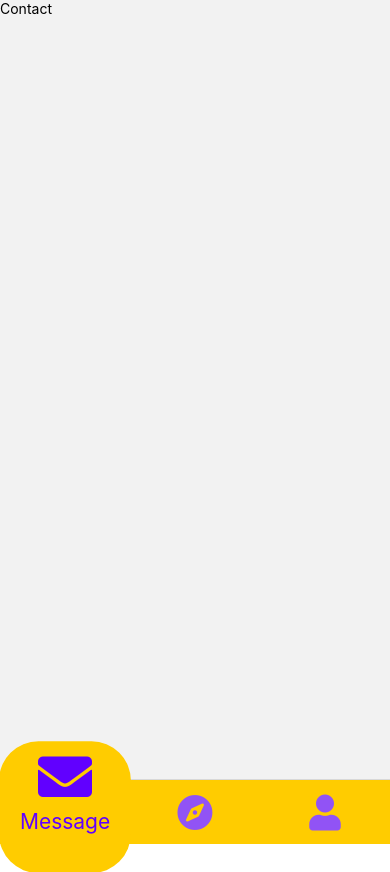
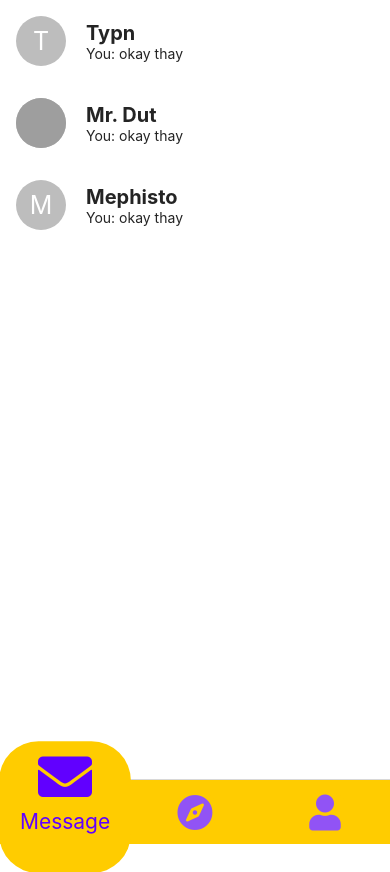
Before and after one commit to DukeHaymich/ProxConn, a React Native app: screen /Contact in a window 390 px wide. Built offline with nearby package versions, Linux system fonts and the light colour scheme; grey boxes are pictures that could not be loaded.

Commit message:
Contacts

```diff
--- a/apps/screens/Contact.js
+++ b/apps/screens/Contact.js
@@ -1,23 +1,146 @@
+import { ListItem,Avatar } from '@rneui/base';
+import { TouchableHighlight } from "react-native";
 import React from 'react';
 import {
     Keyboard,
     SafeAreaView,
+    View,
     StyleSheet,
     Text,
     TouchableWithoutFeedback,
+    SectionList
+
 } from 'react-native';
 import FontAwesome5 from 'react-native-vector-icons/FontAwesome5';
+import MaterialCommunityIcons from 'react-native-vector-icons/MaterialCommunityIcons';
+
+const data=[{chatUser:"Typn",ava:""},{chatUser:"Mr. Dut",ava:"https://stonegatesl.com/wp-content/uploads/2021/01/avatar.jpg"},{chatUser:"Mephisto",ava:""}]
+
+function AvatarContact(props){
+
+    return (
+    <Avatar
+    //   activeOpacity={0.2}
+    //   avatarStyle={{}}
+      containerStyle={{ backgroundColor: "#BDBDBD" }}
+    //   icon={{}}
+    //   iconStyle={styles.icon}
+    //   imageProps={{}}
+    //   onLongPress={() => alert("onLongPress")}
+    //   onPress={() => alert("onPress")}
+    //   overlayContainerStyle={{}}
+    //   placeholderStyle={{}}
+      rounded
+      size="medium"
+      source={(props.uri==""?null:{uri:props.uri})}
+      title={props.name[0]}
+    //   titleStyle={{}}
+    />
+  );
+}
+
+
+function ContactItem(props) {
+    // console.log(Date.now())
+    // var time = new Date();
+    // time = time.getDate() + "/" + (time.getMonth() + 1) + "/" + time.getFullYear()
+    //     + "  " + time.toLocaleTimeString();
+    return (
+        <ListItem
+        Component={TouchableHighlight}
+        containerStyle={{}}
+        disabledStyle={{ opacity: 0.5 }}
+        onLongPress={() => console.log("onLongPress()")}
+        onPress={() => console.log("onPress()")}
+        pad={20}
+      >
+        <AvatarContact uri={props.ava} name={props.chatUser}
+        />
+        <ListItem.Content>
+          <ListItem.Title style={styles.textHeader}>
+            <Text>{props.chatUser}</Text>
+          </ListItem.Title>
+          <ListItem.Subtitle>
+            <Text>You: okay thay</Text>
+          </ListItem.Subtitle>
+        </ListItem.Content>
+      </ListItem>
+
+    );
+}
+
 
 export default function Contact() {
     return (
+
         <TouchableWithoutFeedback onPress={Keyboard.dismiss} accessible={false}>
             <SafeAreaView style={styles.screen}>
-                <Text>Contact</Text>
+            <SectionList
+                sections={[{data:data}]}
+                renderItem={({ item, index }) => <ContactItem {...item} index={index} />}
+                // renderSectionHeader={({ section: { title } }) => (
+                //     <Text style={styles.heading}>{title}</Text>
+                //   )}
+                // onEndReachedThreshold={0.3}
+                // onEndReached={()=>{
+                //     setIsRefreshing(true);
+                //     dbCtx.fetchDeviceLog(15,()=>setIsRefreshing(false))
+                // }}
+                // onRefresh={()=>{
+                //     setIsRefreshing(true);
+                // }}
+                // refreshing={isRefreshing}
+            />
             </SafeAreaView>
         </TouchableWithoutFeedback>
     )
 }
 
+
 const styles = StyleSheet.create({
-
+    screen: {
+        flex: 1,
+        backgroundColor: 'white'
+    },
+    item: {
+        paddingTop: 10,
+        flexDirection: 'row',
+        // backgroundColor: 'green'
+    },
+    itemTextLastChild: {
+        flex: 4,
+        paddingBottom: 10,
+        // backgroundColor: 'blue'
+    },
+    itemText: {
+        flex: 4,
+        // borderBottomColor: colors.lightGray,
+        borderBottomWidth: 1,
+        paddingBottom: 10,
+        // backgroundColor: 'blue',
+    },
+    icon: {
+        flex: 1,
+        // backgroundColor: 'red',
+        alignItems: 'center',
+        justifyContent: 'center',
+        paddingBottom: 10,
+        paddingHorizontal: 10,
+    },
+    textHeader: {
+        fontSize: 20,
+        fontWeight: '700',
+    },
+    text: {
+        fontSize: 18,
+        fontFamily: 'Roboto',
+        fontWeight: '600'
+    },
+    heading: {
+        fontWeight: '900',
+        fontSize: 23,
+        marginVertical: 10,
+        marginLeft: 20,
+        // color: colors.BKDarkBlue
+    }
 })
--- a/package.json
+++ b/package.json
@@ -17,6 +17,8 @@
     "@react-navigation/native": "^6.0.10",
     "@react-navigation/native-stack": "^6.6.2",
     "@react-navigation/stack": "^6.2.1",
+    "@rneui/base": "^4.0.0-rc.4",
+    "@rneui/themed": "^4.0.0-rc.4",
     "react": "17.0.2",
     "react-native": "0.68.2",
     "react-native-animatable": "^1.3.3",
```
Also changed, not shown: apps/stores/firebase.js (added, +121 -0 lines), 1 other file (tests, documents, lock files or other folders).
